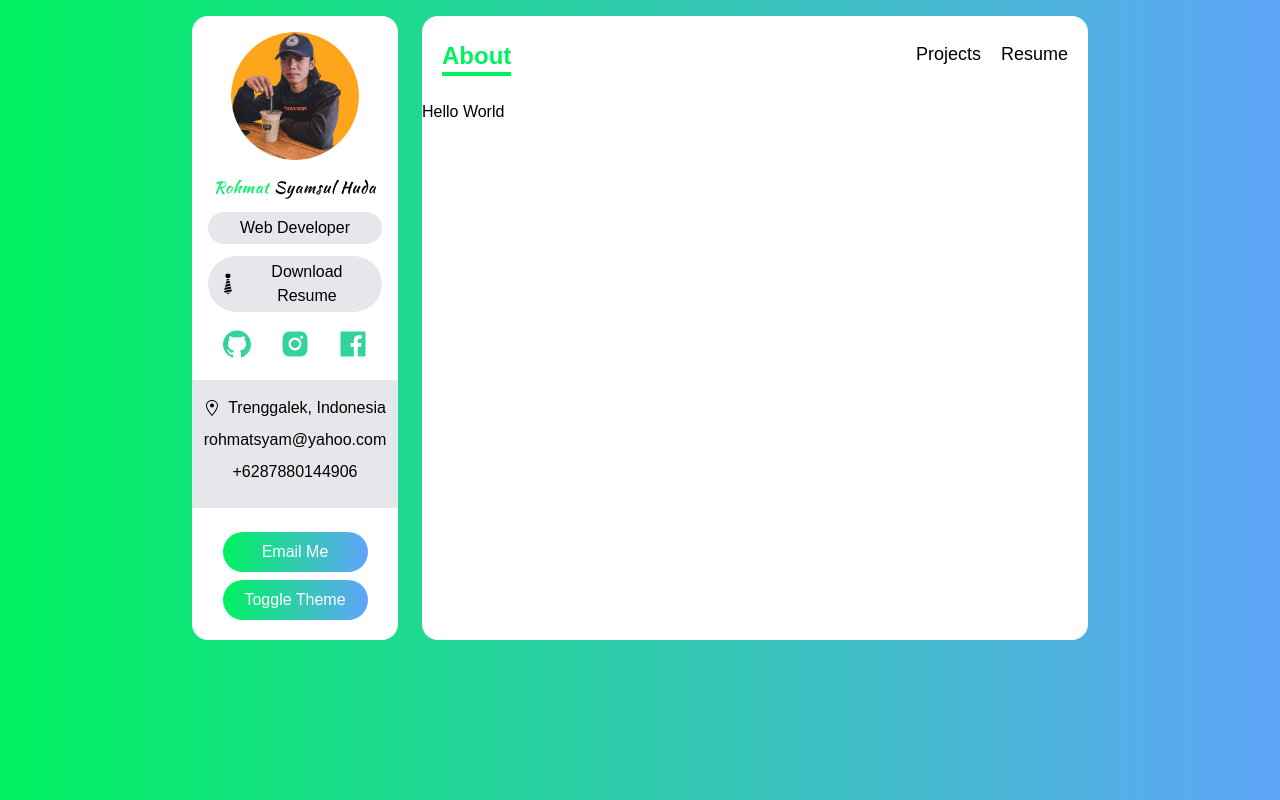
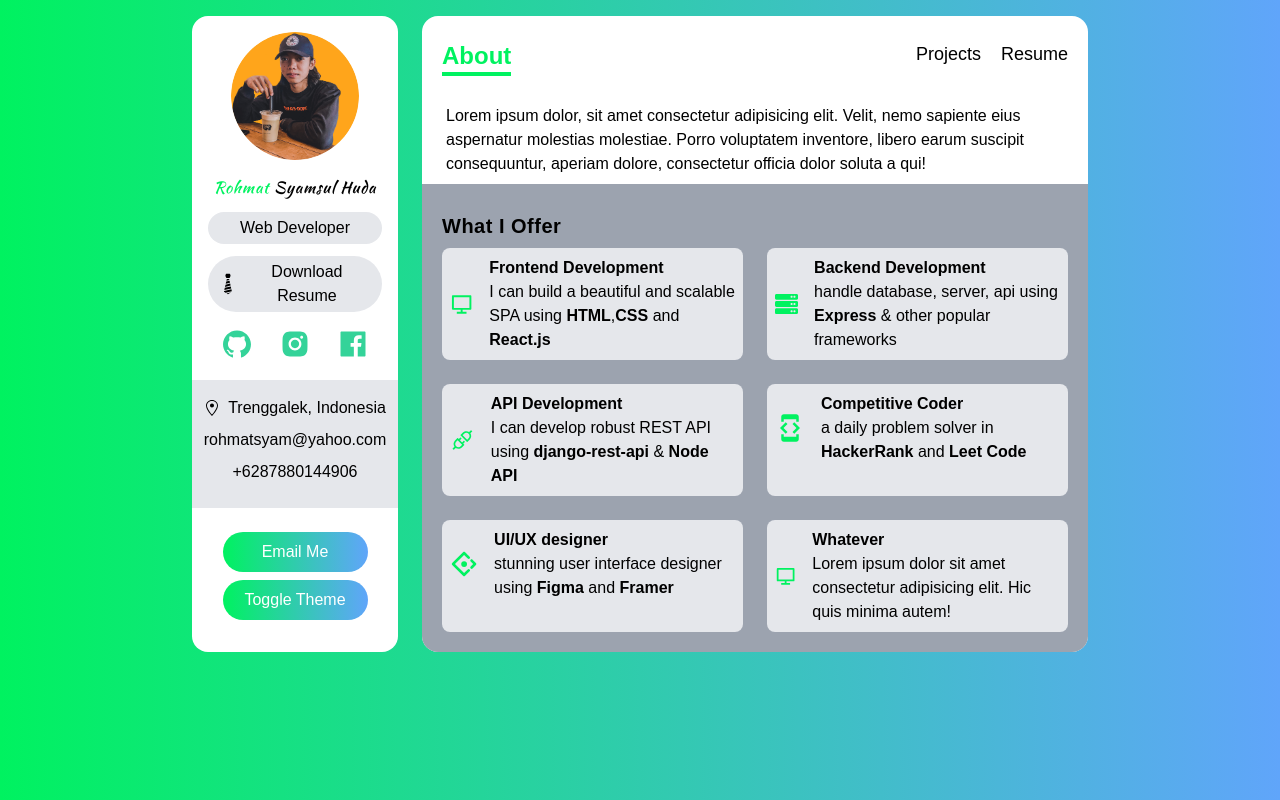
Before and after one commit to rohmatsyam/portofolioku, a Next.js app: page / in a window 1280 px wide. Built offline with nearby package versions, Linux system fonts and the light colour scheme.

Commit message:
about page

```diff
--- /dev/null
+++ b/components/ServiceCard.tsx
@@ -0,0 +1,22 @@
+import { FunctionComponent } from "react"
+import { IService } from "../types"
+
+const ServiceCard:FunctionComponent<{service:IService}> = ({service:{Icon,about,title}}) => {
+    const createMarkup = () =>{
+        return{
+            __html:about
+        }
+    }
+
+    return (
+        <div className="flex items-center p-2 space-x-4">
+            <Icon className="w-12 h-12 text-green"/>
+            <div>
+                <h4 className="font-bold">{title}</h4>
+                <p dangerouslySetInnerHTML={createMarkup()}/>
+            </div>
+        </div>
+    )
+}
+
+export default ServiceCard
--- a/pages/_app.tsx
+++ b/pages/_app.tsx
@@ -8,7 +8,7 @@ function MyApp({ Component, pageProps }) {
     <div className="col-span-12 p-4 text-center bg-white xl:col-span-3 rounded-2xl">
       <Sidebar/>
     </div>
-    <div className="flex flex-col col-span-12 bg-white xl:col-span-9 rounded-2xl">
+    <div className="flex flex-col col-span-12 overflow-hidden bg-white xl:col-span-9 rounded-2xl">
     <Navbar/>
     <Component {...pageProps} />
     </div>
--- a/pages/index.tsx
+++ b/pages/index.tsx
@@ -1,39 +1,27 @@
-import { GetServerSidePropsContext, GetStaticPropsContext } from 'next'
+import ServiceCard from '../components/ServiceCard'
 import {services} from '../data'
 
-const index = ({services}) => {
-  console.log("Client",services)
+const index = () => {
   return (
-    <div>
-      <h1>Hello World</h1>
+    <div className="flex flex-col flex-grow px-6">
+      <h5 className="my-1 font-medium">
+      Lorem ipsum dolor, sit amet consectetur adipisicing elit. Velit, nemo sapiente eius aspernatur molestias molestiae. Porro voluptatem inventore, libero earum suscipit consequuntur, aperiam dolore, consectetur officia dolor soluta a qui!
+      </h5>
+      <div className="flex-grow p-5 mt-1 bg-gray-400" style={{marginLeft:"-1.5rem",marginRight:"-1.5rem"}}>
+        <h4 className="my-2 text-xl font-bold tracking-wide">What I Offer</h4>
+        <div className="grid gap-6 mt-2 lg:grid-cols-2">
+          {
+            services.map((service,index)=>(
+              <div className="bg-gray-200 rounded-lg lg:col-span-1" key={index}>
+                <ServiceCard service={service}/>
+              </div>
+            )
+            )
+          }
+        </div>
+      </div>
     </div>
   )
 }
 
 export default index
-
-// export const getServerSideProps = async (contect:GetServerSidePropsContext) =>{
-//   //calculation
-//   const res = await fetch('http://localhost:3000/api/services')
-//   const data = await res.json()
-// console.log("server", services)
-
-//   return {
-//     props:{
-//       services:data.services
-//     }
-//   }
-// }
-
-export const getServerStaticProps = async (contect:GetStaticPropsContext) =>{
-  //calculation
-  const res = await fetch('http://localhost:3000/api/services')
-  const data = await res.json()
-console.log("server", services)
-
-  return {
-    props:{
-      services:data.services
-    }
-  }
-}
```
Also changed, not shown: types.ts (line endings or trailing spaces).
